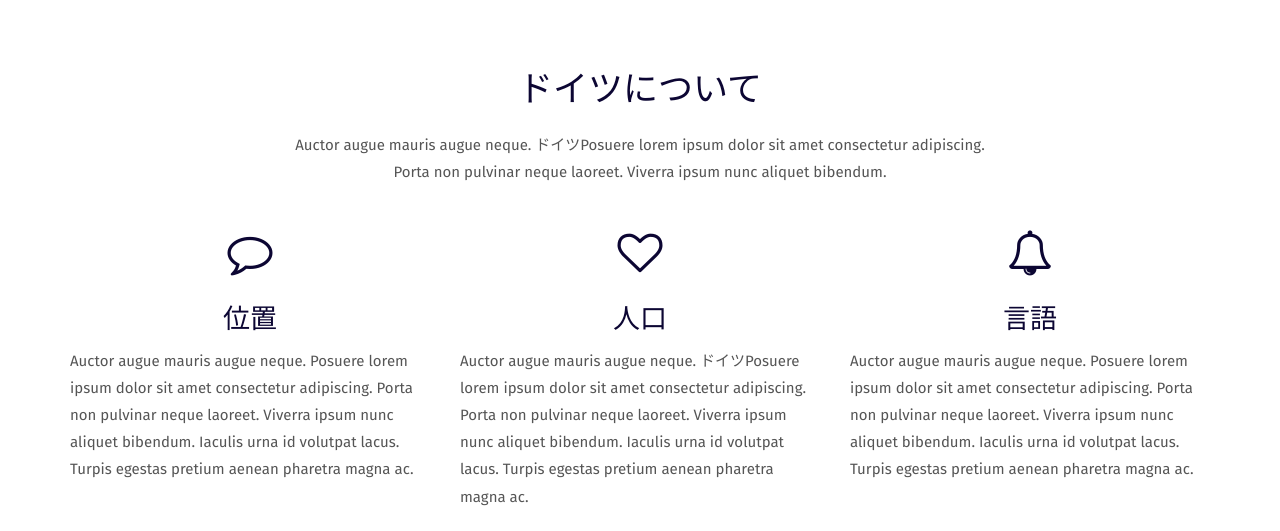
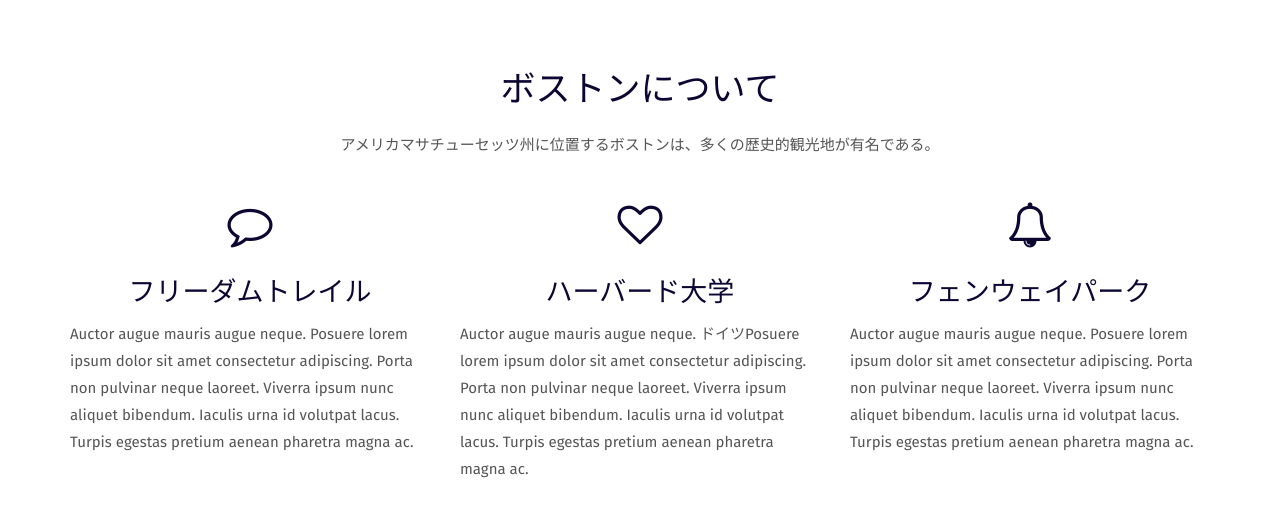
Before and after one commit to shiiroan/web, a plain HTML site: page index.html in a window 1280 px wide. Shown: the part 678-1209 px from the top of the page. Drawn offline with Linux system fonts and the light colour scheme; a web font is replaced by a local one.

Commit message:
Update index.html

```diff
--- a/index.html
+++ b/index.html
@@ -80,9 +80,8 @@
             <div class="row">
                 <div class="col-md-12 section-container-spacer">
                     <div class="text-center">
-                        <h2>ドイツについて</h2>
-                        <p> Auctor augue mauris augue neque. ドイツPosuere lorem ipsum dolor sit amet consectetur adipiscing.<br> Porta non
-                            pulvinar neque laoreet. Viverra ipsum nunc aliquet bibendum. </p>
+                        <h2>ボストンについて</h2>
+                        <p>アメリカマサチューセッツ州に位置するボストンは、多くの歴史的観光地が有名である。</p>
                     </div>
                 </div>
 
@@ -91,7 +90,7 @@
                         <i class="fa fa-comment-o fa-3x" aria-hidden="true"></i>
                     </div>
                     <div class="text-center">
-                        <h3>位置</h3>
+                        <h3>フリーダムトレイル</h3>
                     </div>
                     <div>
                         <p>Auctor augue mauris augue neque. Posuere lorem ipsum dolor sit amet consectetur adipiscing. Porta
@@ -104,7 +103,7 @@
                         <i class="fa fa-heart-o fa-3x" aria-hidden="true"></i>
                     </div>
                     <div class="text-center">
-                        <h3>人口</h3>
+                        <h3>ハーバード大学</h3>
                     </div>
                     <div>
                         <p>Auctor augue mauris augue neque. ドイツPosuere lorem ipsum dolor sit amet consectetur adipiscing. Porta
@@ -118,7 +117,7 @@
                         <i class="fa fa-bell-o fa-3x" aria-hidden="true"></i>
                     </div>
                     <div class="text-center">
-                        <h3>言語</h3>
+                        <h3>フェンウェイパーク</h3>
                     </div>
                     <div>
                         <p>Auctor augue mauris augue neque. Posuere lorem ipsum dolor sit amet consectetur adipiscing. Porta
```
